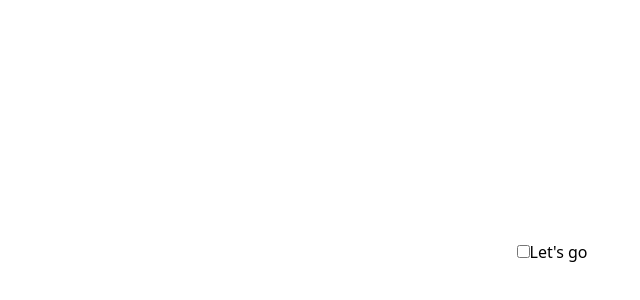
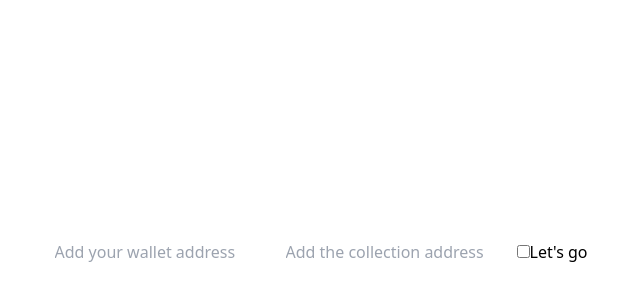
Before and after one commit to ShaneMooney/nft-demo-rtw3, a Next.js app: page / in a window 1280 px wide. Shown: the part 148-448 px from the top of the page, without its empty margins (319-959 px from the left). Built offline with nearby package versions, Linux system fonts and the light colour scheme.

Commit message:
working on it

```diff
--- a/pages/_app.tsx
+++ b/pages/_app.jsx
@@ -1,7 +1,6 @@
 import '../styles/globals.css'
-import type { AppProps } from 'next/app'
 
-function MyApp({ Component, pageProps }: AppProps) {
+function MyApp({ Component, pageProps }) {
   return <Component {...pageProps} />
 }
 
--- /dev/null
+++ b/pages/index.jsx
@@ -0,0 +1,44 @@
+import Head from 'next/head'
+import Image from 'next/image'
+import { useState } from 'react'
+
+const Home = () => {
+  const [wallet, setWalletAddress] = useState("");
+  const [collection, setCollectionAddress] = useState("");
+
+  const fetchNFTs = async() => {
+    let nfts;
+    console.log("fetching nfts");
+    if(!collection.length) {
+
+      var requestOptions = {
+        method: 'GET',
+        redirect: 'follow'
+      };
+
+      const baseURL = "https://eth-mainnet.alchemyapi.io/v2/demo/getNFTs/";
+      const fetchURL = `${baseURL}?owner=${wallet}`;
+
+      nfts = fetch()
+    } else {
+
+    }
+  }
+
+  return (
+    <div className="flex min-h-screen flex-col items-center justify-center py-2">
+      <div>
+        <input onChange={(e) => {setWalletAddress(e.target.value)}} value={wallet} type={"text"} placeholder="Add your wallet address"></input>
+        <input onChange={(e) => {setCollectionAddress(e.target.value)}} value={collection} type={"text"} placeholder="Add the collection address"></input>
+        <label><input type={"checkbox"}></input></label>
+        <button onClick={
+          () => {
+            fetchNFTs()
+          }
+        }>Let's go</button>
+      </div>
+    </div>
+  )
+}
+
+export default Home
--- a/pages/index.tsx
+++ /dev/null
@@ -1,18 +0,0 @@
-import type { NextPage } from 'next'
-import Head from 'next/head'
-import Image from 'next/image'
-
-const Home: NextPage = () => {
-  return (
-    <div className="flex min-h-screen flex-col items-center justify-center py-2">
-      <div>
-        <input type={"text"}></input>
-        <input type={"text"}></input>
-        <label><input type={"checkbox"}></input></label>
-        <button>Let's go</button>
-      </div>
-    </div>
-  )
-}
-
-export default Home
--- a/tsconfig.json
+++ b/tsconfig.json
@@ -15,6 +15,6 @@
     "jsx": "preserve",
     "incremental": true
   },
-  "include": ["next-env.d.ts", "**/*.ts", "**/*.tsx"],
+  "include": ["next-env.d.ts", "**/*.ts", "**/*.tsx", "pages/_app.jsx", "pages/index.jsx"],
   "exclude": ["node_modules"]
 }
```
Also changed, not shown: 1 other file (tests, documents, lock files or other folders).
